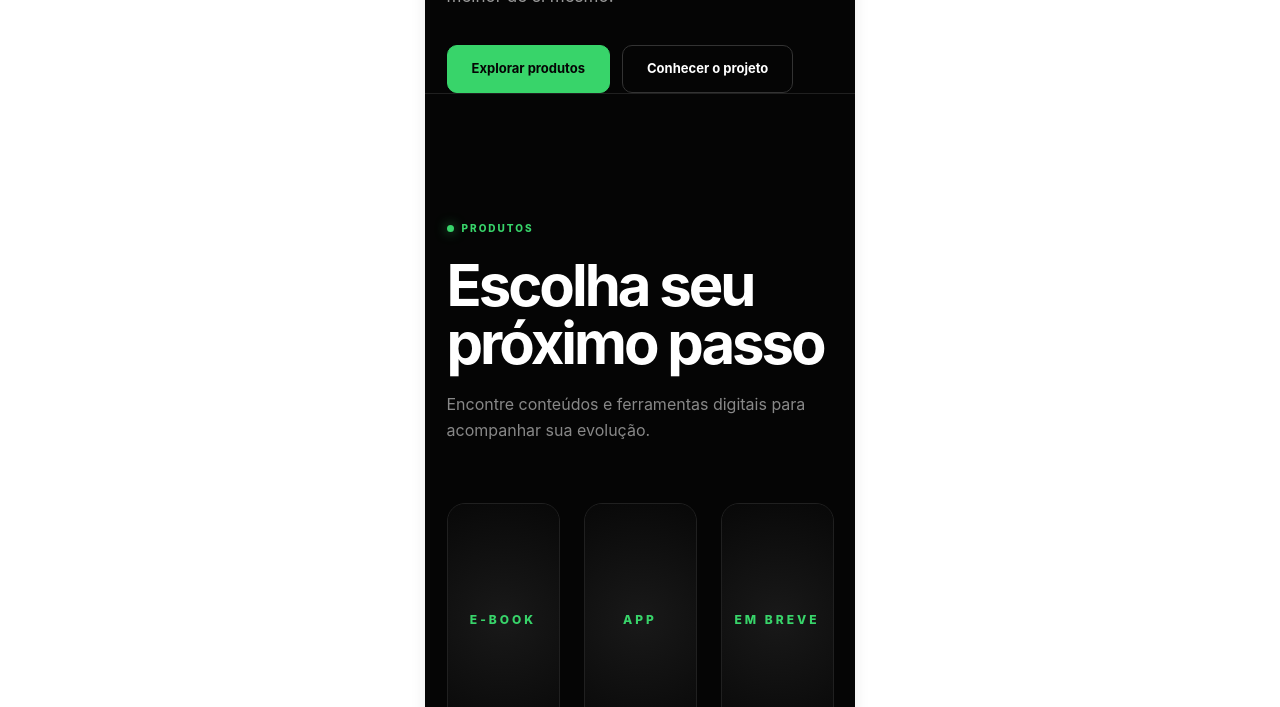
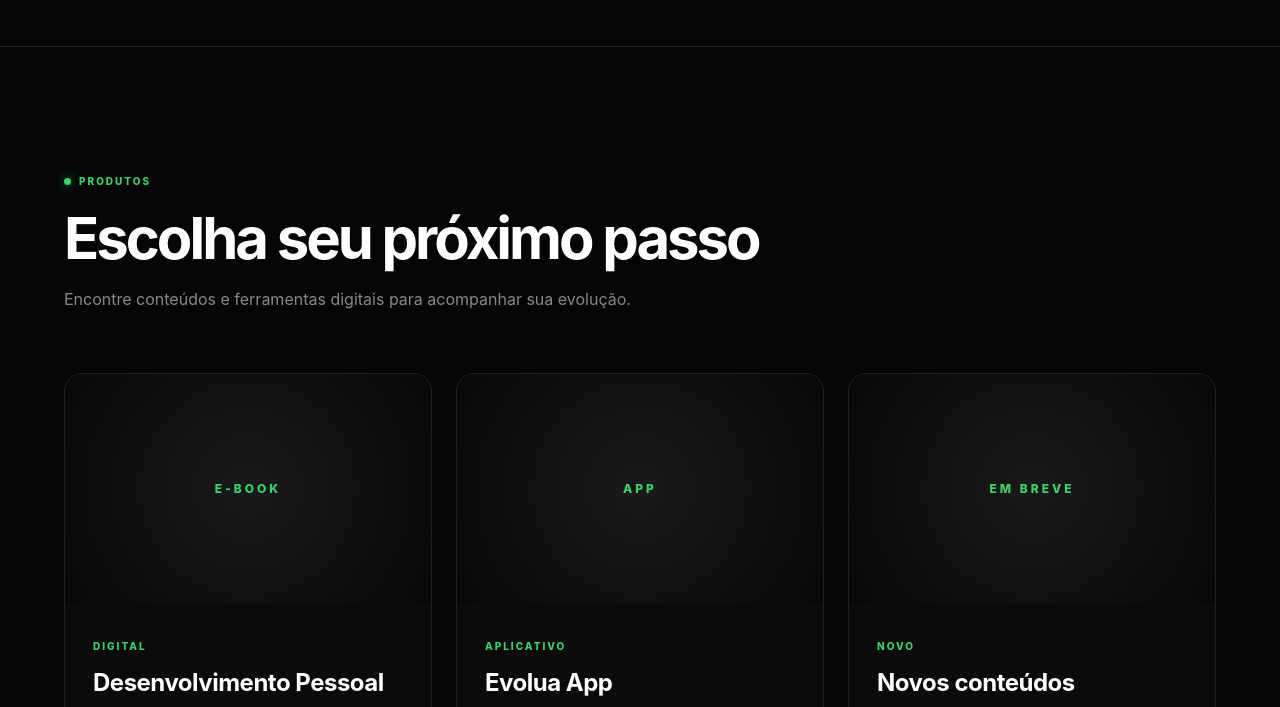
Before and after one commit to johnbiel/Ascenda-Project, a plain HTML site: page index.html in a window 1280 px wide. Shown: the part 772-1479 px from the top of the page. Drawn offline with Linux system fonts and the light colour scheme.

Commit message:
Atualiza area css

```diff
--- a/centralizar.css
+++ b/centralizar.css
@@ -1,9 +1,28 @@
-@media (min-width: 768px) {
+/* CONFIGURAÇÃO GERAL */
+* {
+    box-sizing: border-box;
+}
+
+body {
+    margin: 0;
+    width: 100%;
+}
+
+/* PC */
+@media (min-width: 1024px) {
     body {
-        max-width: 430px;
-        margin: 0 auto;
-        min-height: 100vh;
-        background: white;
-        box-shadow: 0 0 15px #00000015;
+        width: 100%;
+        max-width: none;
+        margin: 0;
     }
 }
+
+/* TABLET */
+@media (max-width: 1023px) {
+    /* Ajustes para tablets */
+}
+
+/* CELULAR */
+@media (max-width: 767px) {
+    /* Ajustes para celulares */
+}
```
